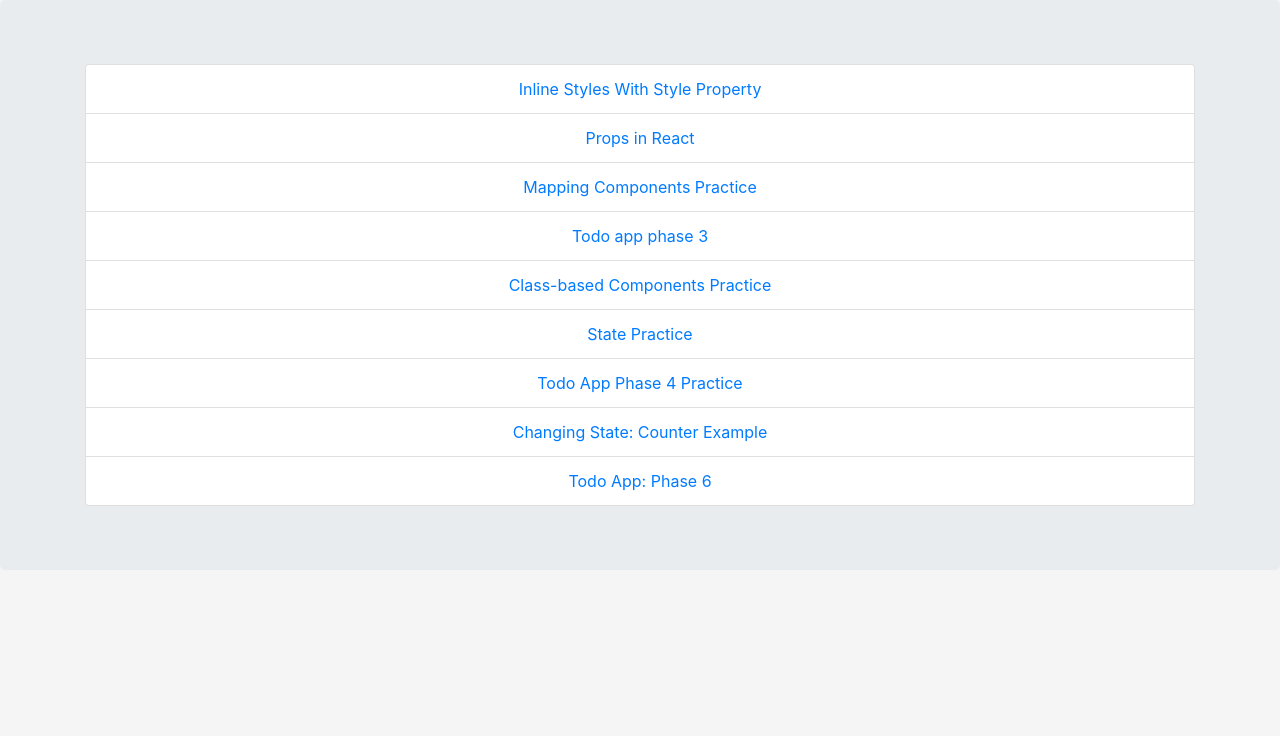
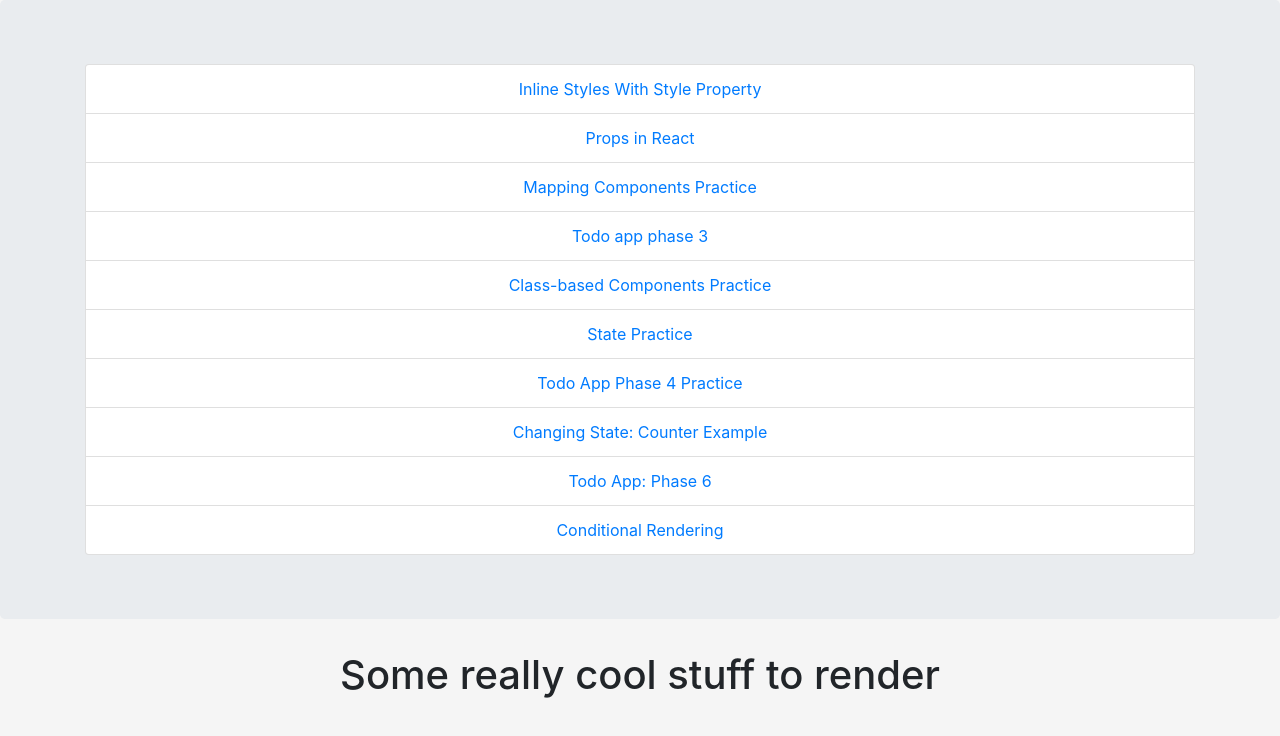
Before and after one commit to iamrahulroy/scrimba-reactjs-exercises, a React (Create React App) app: page /ConditionalRendering in a window 1280 px wide. Shown: the top 736 px of the page. Built offline with nearby package versions, Linux system fonts and the light colour scheme.

Commit message:
Add conditional rendering example

```diff
--- a/src/App.js
+++ b/src/App.js
@@ -23,6 +23,8 @@ import StatePractice from './StatePractice/StatePractice'
 import TodoAppPhase4 from './TodoAppPhase4/TodoApp'
 import Counter from './ChangingState/Counter'
 import TodoAppPhase6 from './TodoAppPhase6/TodoApp'
+import ConditionalRendering from './ConditionalRendering/ConditionalRendering'
+
 
 
 class App extends Component {
@@ -72,6 +74,11 @@ class App extends Component {
                       <Link to="/TodoAppPhase6/">Todo App: Phase 6</Link>
                     </ListGroup.Item>
 
+                    <ListGroup.Item>
+                      <Link to="/ConditionalRendering/">Conditional Rendering</Link>
+                    </ListGroup.Item>
+
+
                   </ListGroup>
                 </Col>
               </Row>
@@ -87,6 +94,7 @@ class App extends Component {
           <Route path="/TodoAppPhase4" component={TodoAppPhase4} />
           <Route path="/Counter" component={Counter} />
           <Route path="/TodoAppPhase6" component={TodoAppPhase6} />
+          <Route path="/ConditionalRendering" component={ConditionalRendering} />
         </div>
       </Router>
     );
--- /dev/null
+++ b/src/ConditionalRendering/Conditional.js
@@ -0,0 +1,9 @@
+import React from 'react'
+
+function Conditional() {
+  return (
+    <h1>Some really cool stuff to render</h1>
+  )
+}
+
+export default Conditional
--- /dev/null
+++ b/src/ConditionalRendering/ConditionalRendering.js
@@ -0,0 +1,29 @@
+import React from 'react'
+import Conditional from './Conditional'
+
+class ConditionalRendering extends React.Component {
+  constructor() {
+    super()
+    this.state = {
+      isLoading: true
+    }
+  }
+
+  componentDidMount() {
+    setTimeout(() => {
+      this.setState({
+        isLoading: false
+      })
+    }, 1500)
+  }
+
+  render () {
+    return (
+      <div>
+        {this.state.isLoading ? <h1>Loading...</h1> : <Conditional />}
+      </div>
+    )
+  }
+}
+
+export default ConditionalRendering
```
